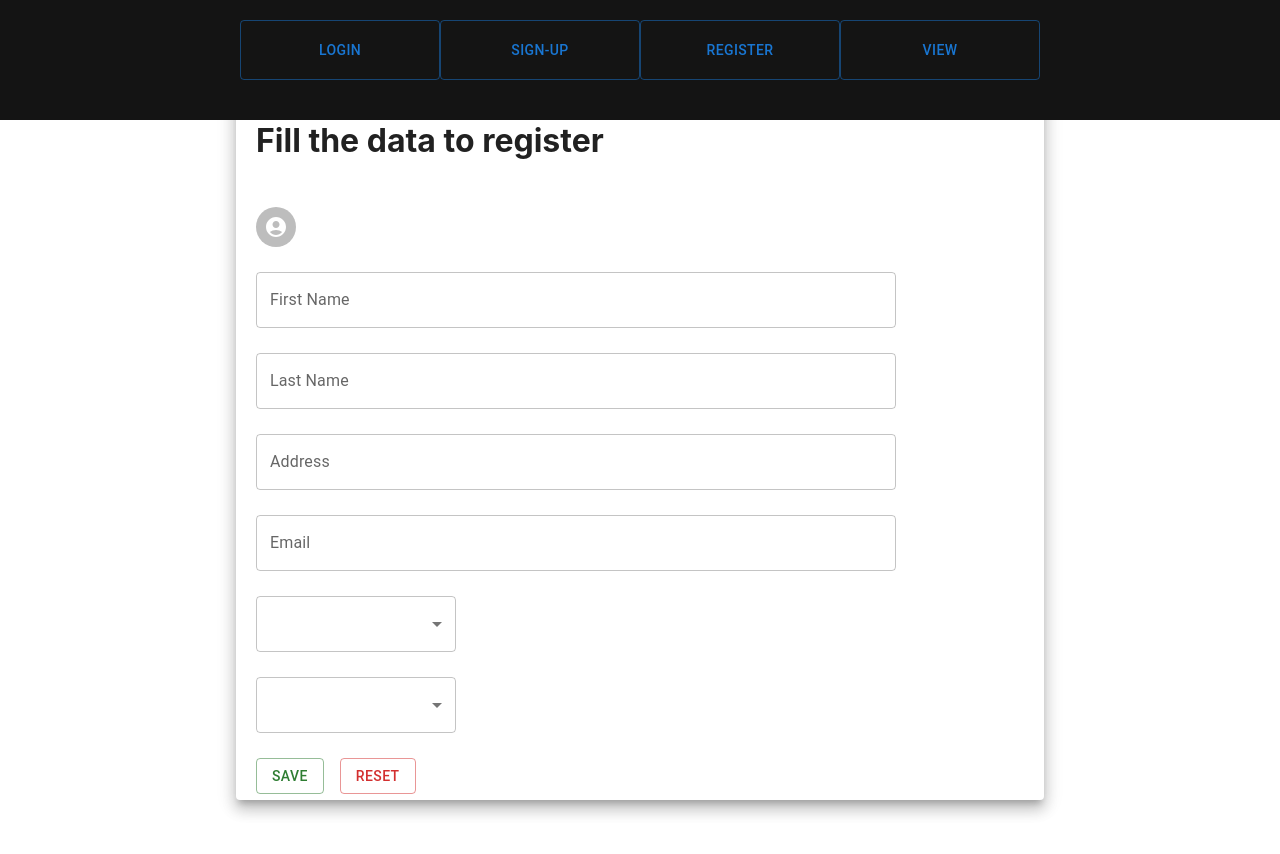
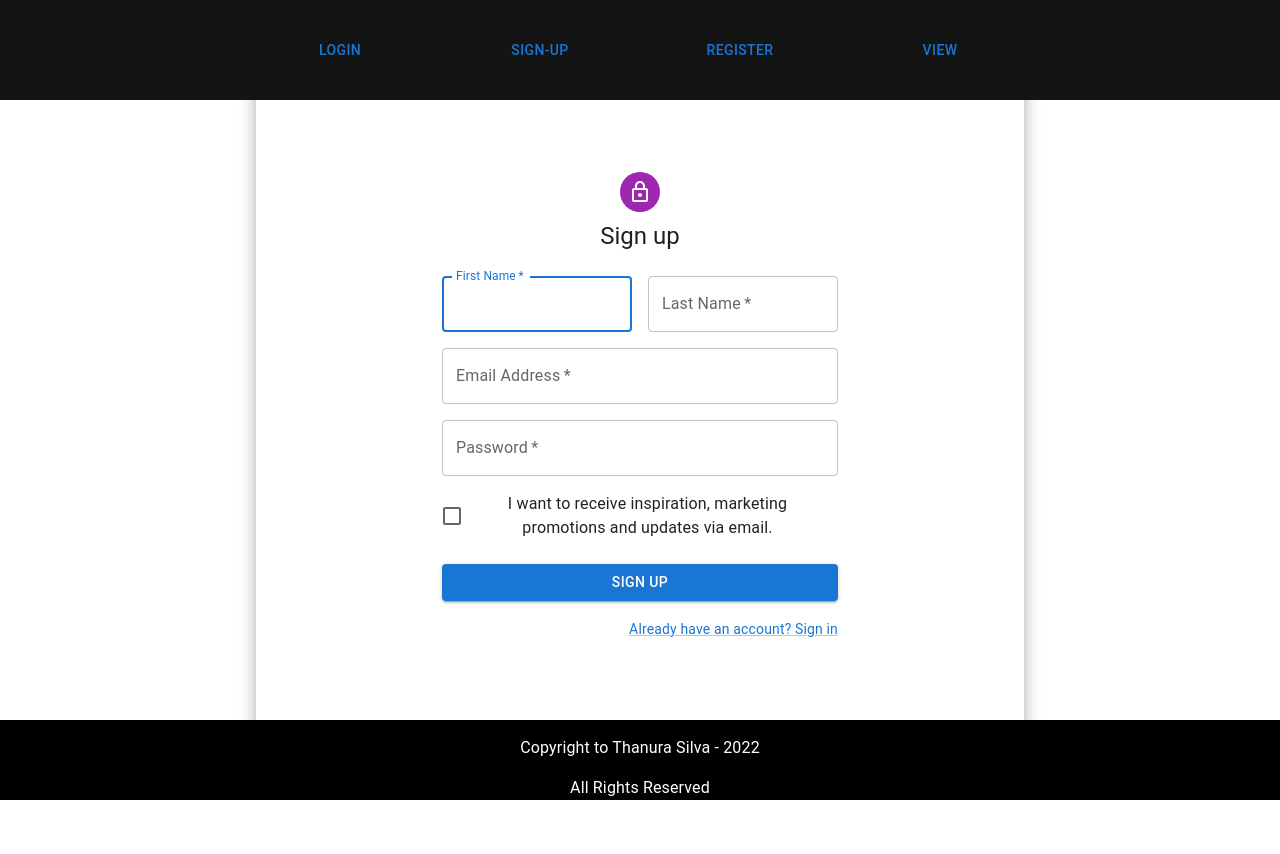
Before and after one commit to GDSE59-Task-Collection/UI-Create-with-MUI, a React (Create React App) app: page / in a window 1280 px wide. Shown: the top 854 px of the page. Built offline with nearby package versions, Linux system fonts and the light colour scheme.

Commit message:
Sign up and footer create

```diff
--- a/src/App.js
+++ b/src/App.js
@@ -2,12 +2,15 @@
 import './App.css';
 import { DataForm } from './components/dataform/DataForm';
 import { Nav } from './components/nav/Nav';
+import { Footer } from './components/footer/Footer';
+import SignUp from './components/signup/Signup';
 
 function App() {
   return (
     <div className="App">
       <Nav/>
-     <DataForm/>
+     <SignUp/>
+     <Footer/>
     </div>
   );
 }
--- /dev/null
+++ b/src/components/footer/Footer.css
@@ -0,0 +1,11 @@
+.footer-outer{
+    width: 100vw;
+    height: 80px;
+    background-color: rgb(0, 0, 0);
+    position: fixed;
+    bottom: 0;
+
+}
+.cr-stm{
+    color: white;
+}
--- a/src/components/footer/Footer.jsx
+++ b/src/components/footer/Footer.jsx
@@ -0,0 +1,10 @@
+import './Footer.css'
+
+export const Footer  = () =>{
+    return(
+        <div className="footer-outer">
+        <p className='cr-stm'>Copyright to Thanura Silva - 2022 </p>
+        <p className='cr-stm'>All Rights Reserved</p>
+        </div>
+    );
+}
--- a/src/components/nav/Nav.css
+++ b/src/components/nav/Nav.css
@@ -1,12 +1,14 @@
 .nav-outer{
     display: flex;
     justify-content: center;
+    row-gap: 20px;
     height: 100px;
     width: 100vw;
     background-color: rgb(20, 20, 20);
     padding-top: 20px;
     position: fixed;
     z-index: 1;
+    top: 0;
 }
 .nav{
     margin-top: 20px;
@@ -14,5 +16,6 @@
     height: 60px;
     font-size: 1.5rem;
     font-weight: bold;
-    margin-left: 50px;
+
+
 }
--- a/src/components/nav/Nav.jsx
+++ b/src/components/nav/Nav.jsx
@@ -5,10 +5,10 @@
     return(
        <div className="nav-outer">
            <div className="btn-outer">
-           <Button variant="outlined" className="nav">Login</Button>
-           <Button variant="outlined" className="nav">Sign-Up</Button>
-           <Button variant="outlined" className="nav">Register</Button>
-           <Button variant="outlined" className="nav">View</Button>
+           <Button variant="text" className="nav">Login</Button>
+           <Button variant="text" className="nav">Sign-Up</Button>
+           <Button variant="text" className="nav">Register</Button>
+           <Button variant="text" className="nav">View</Button>
            </div>
        </div>
     );
--- /dev/null
+++ b/src/components/signup/Signup.css
@@ -0,0 +1,3 @@
+.sign-up{
+    margin-top: 50px;
+}
--- a/src/components/signup/Signup.jsx
+++ b/src/components/signup/Signup.jsx
@@ -0,0 +1,126 @@
+import * as React from 'react';
+import { Avatar, Grid, Paper } from '@mui/material';
+import Button from '@mui/material/Button';
+import CssBaseline from '@mui/material/CssBaseline';
+import TextField from '@mui/material/TextField';
+import FormControlLabel from '@mui/material/FormControlLabel';
+import Checkbox from '@mui/material/Checkbox';
+import Link from '@mui/material/Link';
+import Box from '@mui/material/Box';
+import LockOutlinedIcon from '@mui/icons-material/LockOutlined';
+import Typography from '@mui/material/Typography';
+import Container from '@mui/material/Container';
+import { createTheme, ThemeProvider } from '@mui/material/styles';
+import './Signup.css'
+
+const theme = createTheme();
+const paperStyle = {padding: 20, height:'85vh',width: '60vw',margin:'80px auto'}
+
+export default function SignUp() {
+  const handleSubmit = (event) => {
+    event.preventDefault();
+    const data = new FormData(event.currentTarget);
+    console.log({
+      email: data.get('email'),
+      password: data.get('password'),
+    });
+  };
+
+  return (
+    <Paper
+    elevation={10}
+    style={paperStyle}
+    >
+    <ThemeProvider theme={theme}>
+      <Container component="main" maxWidth="xs">
+        <CssBaseline />
+        <Box
+          sx={{
+            marginTop: 8,
+            display: 'flex',
+            flexDirection: 'column',
+            alignItems: 'center',
+          }}
+        >
+          <Avatar className='sign-up' sx={{ m: 1, bgcolor: 'secondary.main' }}>
+            <LockOutlinedIcon />
+          </Avatar>
+          <Typography component="h1" variant="h5">
+            Sign up
+          </Typography>
+
+          <Box component="form" noValidate onSubmit={handleSubmit} sx={{ mt: 3 }}>
+            <Grid container spacing={2}>
+              <Grid item xs={12} sm={6}>
+                <TextField
+                  autoComplete="given-name"
+                  name="firstName"
+                  required
+                  fullWidth
+                  id="firstName"
+                  label="First Name"
+                  autoFocus
+                />
+              </Grid>
+              <Grid item xs={12} sm={6}>
+                <TextField
+                  required
+                  fullWidth
+                  id="lastName"
+                  label="Last Name"
+                  name="lastName"
+                  autoComplete="family-name"
+                />
+              </Grid>
+              <Grid item xs={12}>
+                <TextField
+                  required
+                  fullWidth
+                  id="email"
+                  label="Email Address"
+                  name="email"
+                  autoComplete="email"
+                />
+              </Grid>
+              <Grid item xs={12}>
+                <TextField
+                  required
+                  fullWidth
+                  name="password"
+                  label="Password"
+                  type="password"
+                  id="password"
+                  autoComplete="new-password"
+                />
+              </Grid>
+              <Grid item xs={12}>
+                <FormControlLabel
+                  control={<Checkbox value="allowExtraEmails" color="primary" />}
+                  label="I want to receive inspiration, marketing promotions and updates via email."
+                />
+              </Grid>
+            </Grid>
+            <Button
+              type="submit"
+              fullWidth
+              variant="contained"
+              sx={{ mt: 3, mb: 2 }}
+            >
+              Sign Up
+            </Button>
+            <Grid container justifyContent="flex-end">
+              <Grid item>
+                <Link href="#" variant="body2">
+                  Already have an account? Sign in
+                </Link>
+              </Grid>
+            </Grid>
+          </Box>
+         </Box>
+
+      </Container>
+
+    </ThemeProvider>
+    </Paper>
+  );
+}
```
